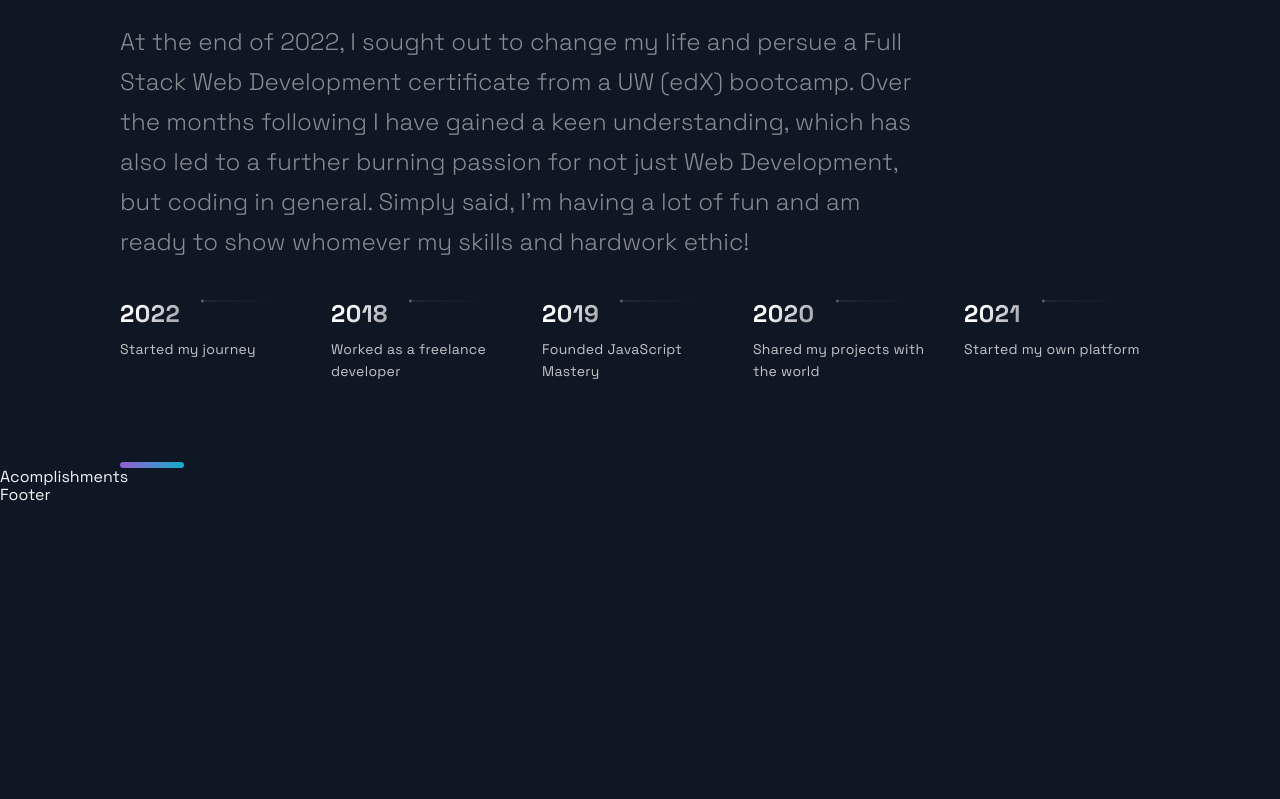
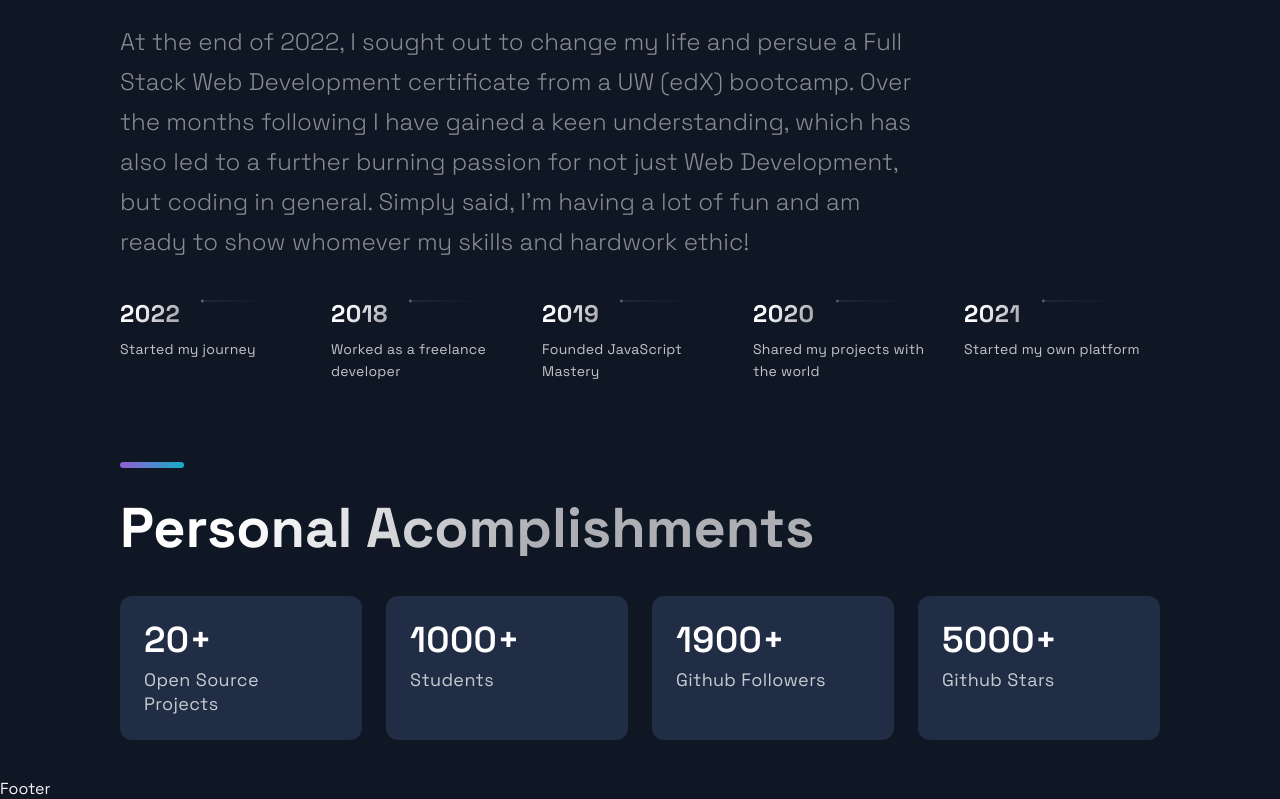
Before and after one commit to anomic84/portfolio, a Next.js app: page / in a window 1280 px wide. Shown: the part 2948-3747 px from the top of the page. Before the commit the page ends 3453 px from the top, so only its background shows below. Built offline with nearby package versions, Linux system fonts and the light colour scheme.

Commit message:
fin accomp

```diff
--- a/src/components/Acomplishments/Acomplishments.js
+++ b/src/components/Acomplishments/Acomplishments.js
@@ -11,9 +11,18 @@
 ];
 
 const Acomplishments = () => (
-  <div>
-    Acomplishments
-  </div>
+  <Section>
+    <SectionTitle>Personal Acomplishments</SectionTitle>
+    <Boxes>
+{data.map((card,index)=>(
+  <Box key={index}>
+    <BoxNum>{card.number}+</BoxNum>
+    <BoxText>{card.text}</BoxText>
+  </Box>
+))}
+    </Boxes>
+  </Section>
+
 );
 
 export default Acomplishments;
```
